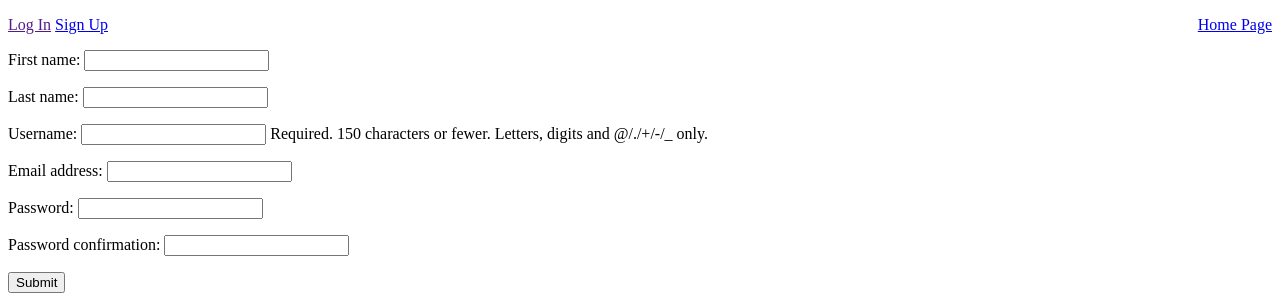
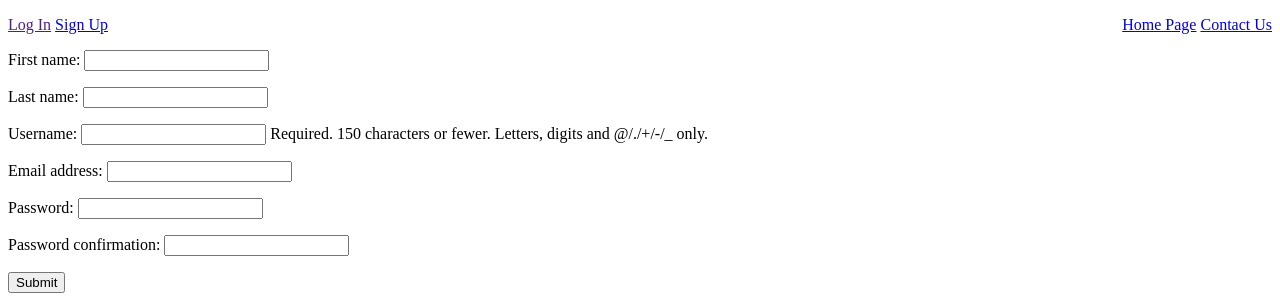
Before and after one commit to AliFletcher/Sviluppatori, a Django app: page /sign_up in a window 1280 px wide. Shown: the top 300 px of the page. Run offline with Django 3.2, Linux system fonts and the light colour scheme.

```diff
--- a/Sviluppatori/urls.py
+++ b/Sviluppatori/urls.py
@@ -23,4 +23,5 @@ urlpatterns = [
     path('admin/', admin.site.urls),
     url(r'^$', views.first_page),
     url(r'^sign_up', views.sign_up_page),
+    url(r'^contact_us', views.contact_us),
 ]
--- a/navbar/views.py
+++ b/navbar/views.py
@@ -15,6 +15,7 @@ def sign_up_page(request):
         form = forms.SignUpForm(request.POST)
 
         if form.is_valid():
+            form.save(commit=True)
             return first_page(request)
 
     return render(request, "sign_up.html", {'form': form})
@@ -29,3 +30,7 @@ def my_view(request):
         # Redirect to a success page.
     else:
         return render(request, "login.html", {'message': 'invalid password or username'})
+
+
+def contact_us(request):
+    return render(request, "contact_us.html")
--- a/templates/base.html
+++ b/templates/base.html
@@ -14,6 +14,7 @@
             {% endblock %}
             <span style="float: right">
                 <a id="homepage" href="/">Home Page</a>
+                <a id="contact_us" href="/contact_us/">Contact Us</a>
             </span>
         </p>
     </div>
```
